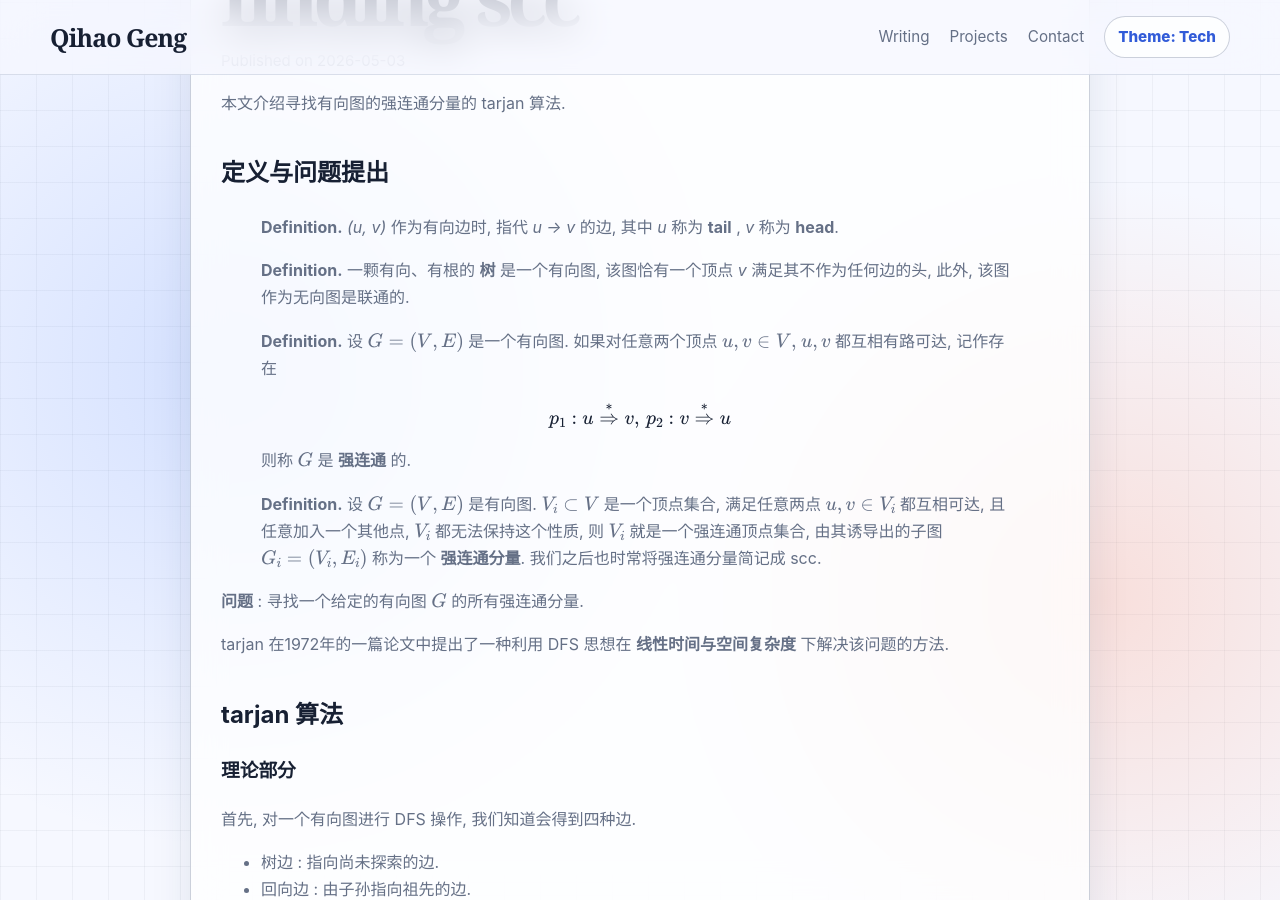
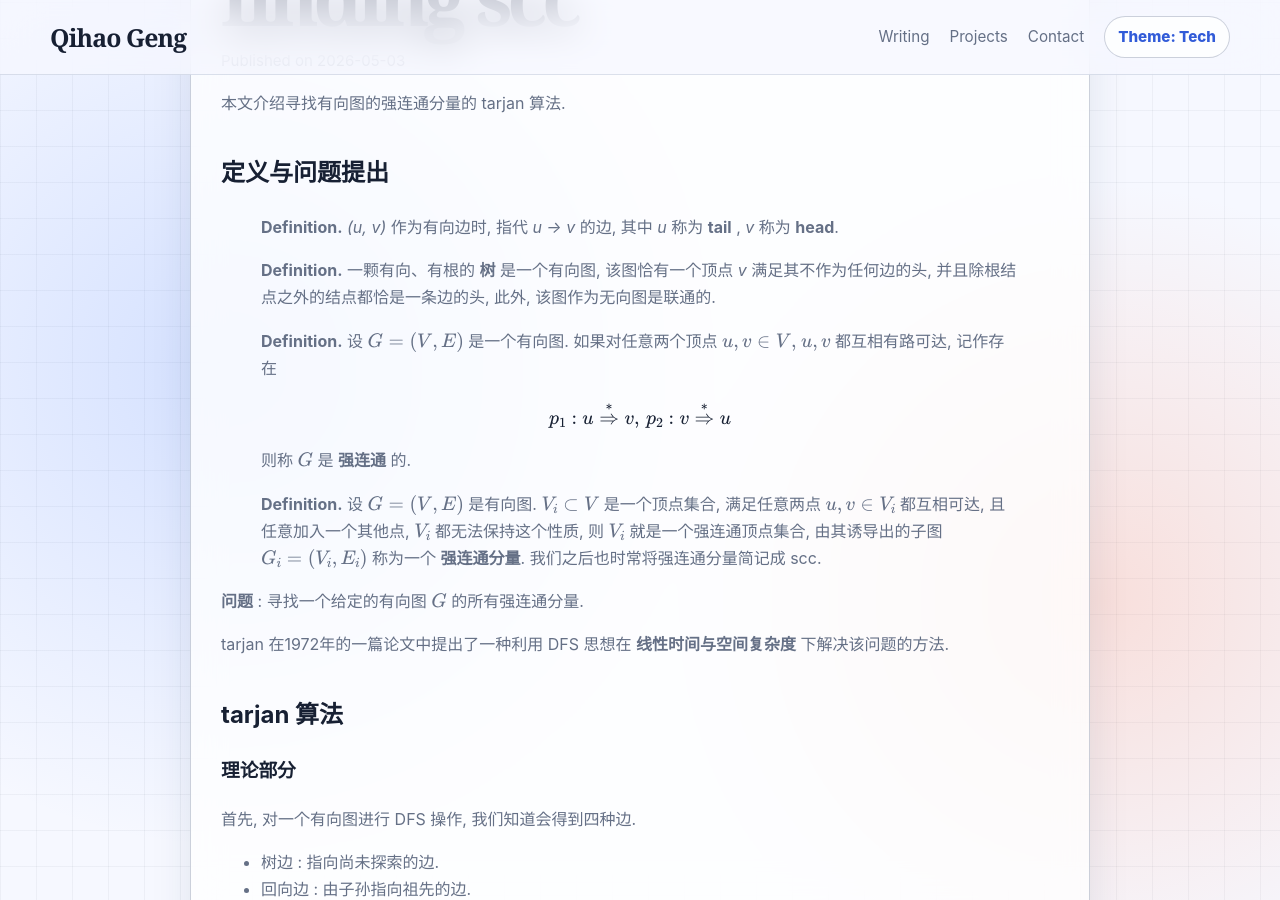
Before and after one commit to qhg13/qhg13.github.io, a Jekyll site: the page built from _posts/2026-05-03-tarjan_notes.md, in a window 1280 px wide and 900 px high, scrolled down 322 px. Built offline with Jekyll 4.4.1, drawn with Linux system fonts in a browser that asks for light colours.

Commit message:
修改 tarjan notes

```diff
--- a/_posts/2026-05-03-tarjan_notes.md
+++ b/_posts/2026-05-03-tarjan_notes.md
@@ -9,7 +9,7 @@ category: Study Note
 
 >**Definition.** *(u, v)* 作为有向边时, 指代 *u -> v* 的边, 其中 *u* 称为 **tail** , *v* 称为 **head**.
 
->**Definition.** 一颗有向、有根的 **树** 是一个有向图, 该图恰有一个顶点 *v* 满足其不作为任何边的头, 此外, 该图作为无向图是联通的.
+>**Definition.** 一颗有向、有根的 **树** 是一个有向图, 该图恰有一个顶点 *v* 满足其不作为任何边的头, 并且除根结点之外的结点都恰是一条边的头, 此外, 该图作为无向图是联通的.
 
 
 >**Definition.** 设 $G = (V, E)$ 是一个有向图. 如果对任意两个顶点 $u, v \in V,$ $u, v$ 都互相有路可达, 记作存在
```
